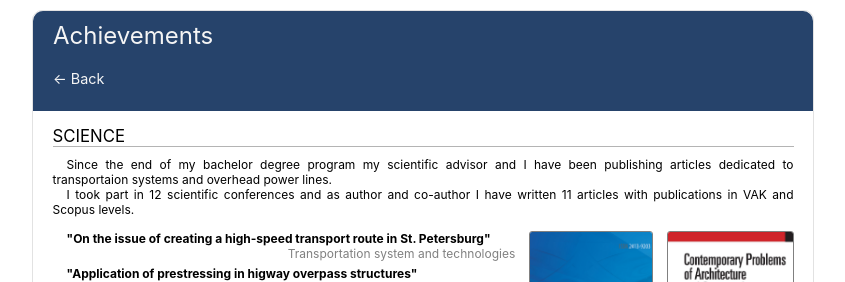
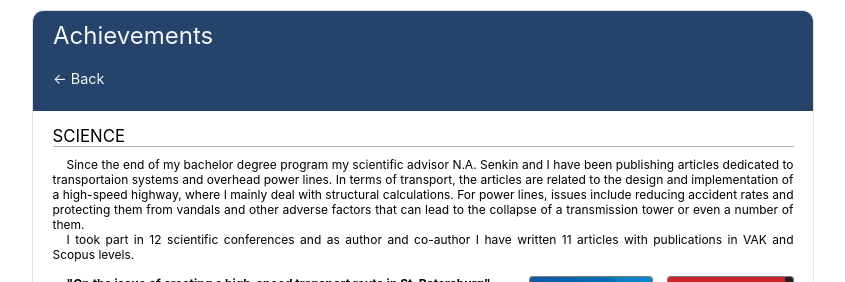
Before and after one commit to LuFtKrabbe/CV, a React (Create React App) app: page /achievements in a window 1280 px wide. Shown: the top 282 px of the page, without its empty margins (217-1062 px from the left). Built offline with nearby package versions, Linux system fonts and the light colour scheme.

Commit message:
feat: add info to the science section

```diff
--- a/src/pages/achievements/achievements.tsx
+++ b/src/pages/achievements/achievements.tsx
@@ -41,8 +41,11 @@ const Achievements: FC = (): JSX.Element => {
             <div className="achievements-science-header">SCIENCE</div>
             <div className="achievements-science-text">
               <div>
-                Since the end of my bachelor degree program my scientific advisor and I have been publishing articles
-                dedicated to transportaion systems and overhead power lines.
+                Since the end of my bachelor degree program my scientific advisor N.A. Senkin and I have been publishing articles
+                dedicated to transportaion systems and overhead power lines. In terms of transport, the articles are related to the
+                design and implementation of a high-speed highway, where I mainly deal with structural calculations. For power lines,
+                issues include reducing accident rates and protecting them from vandals and other adverse factors that can lead to
+                the collapse of a transmission tower or even a number of them.
               </div>
               <div>
                 I took part in 12 scientific conferences and as author and co-author I have written 11 articles with
```
